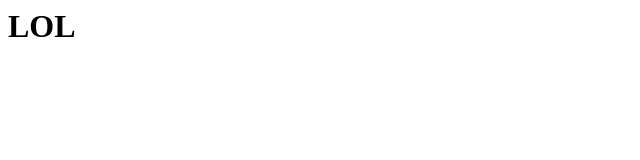
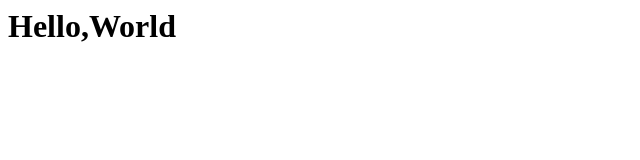
Before and after one commit to deguzmanronaldjruemnl2019/Hello-word, a plain HTML site: page index.html in a window 1280 px wide. Shown: the whole page, without its empty margins (0-640 px from the left). Drawn offline with Linux system fonts and the light colour scheme.

Commit message:
Create homepage

```diff
--- a/index.html
+++ b/index.html
@@ -1 +1 @@
-<h1>LOL</h1>
+<h1>Hello,World</h1>
```
